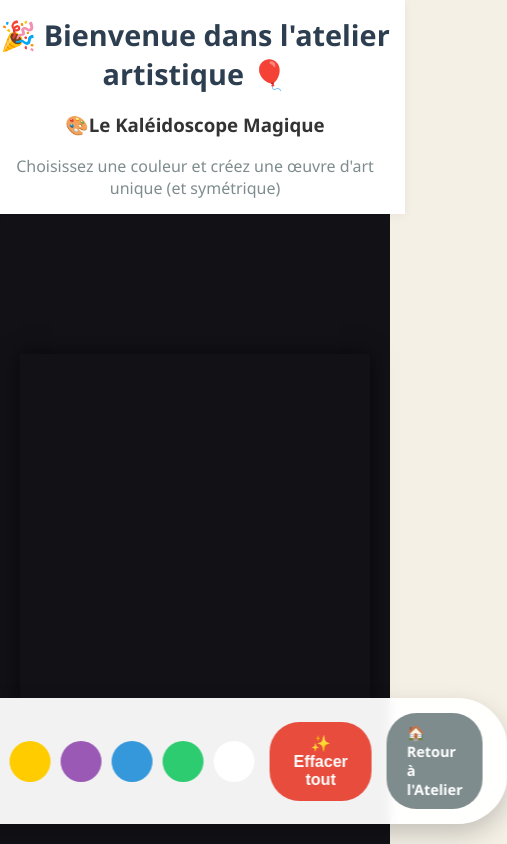
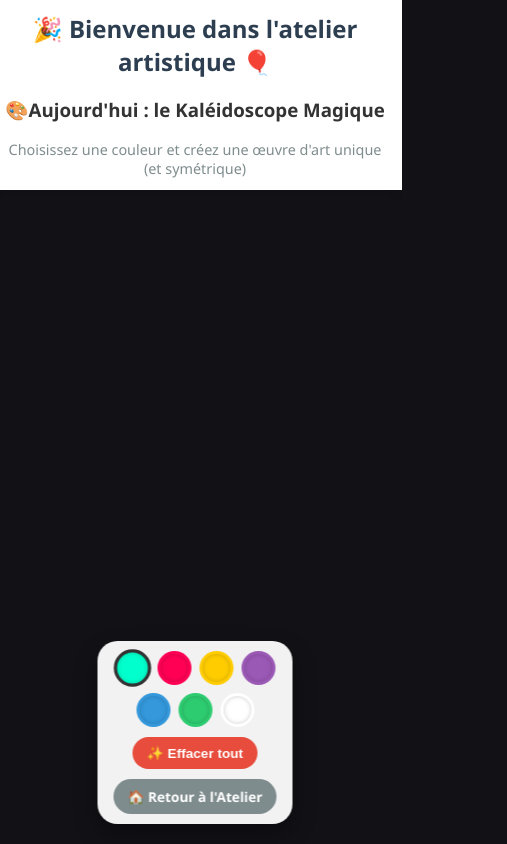
Before and after one commit to pierreg78-maker/Atelier_bis, a plain HTML site: page index.html in a window 390 px wide. Shown: the whole page, 507 px wide, since content can reach past the window. Drawn offline with Linux system fonts and the light colour scheme.

Commit message:
Refactor styles and layout for better user experience
Updated styles for improved aesthetics and responsiveness.

```diff
--- a/index.html
+++ b/index.html
@@ -7,7 +7,7 @@
     <style>
         :root {
             --primary: #4a6fa5;
-            --bg-site: #f4f0e6;
+            --bg-site: #111116; /* Fond sombre global pour une meilleure immersion */
         }
 
         body {
@@ -26,22 +26,22 @@
 
         header {
             width: 100%;
-            padding: 15px;
+            padding: 12px;
             text-align: center;
             background-color: white;
-            box-shadow: 0 2px 10px rgba(0,0,0,0.05);
+            box-shadow: 0 2px 10px rgba(0,0,0,0.1);
             z-index: 10;
         }
 
         h1 {
             margin: 0;
-            font-size: 1.8rem;
+            font-size: 1.5rem;
             color: #2c3e50;
         }
 
         .subtitle {
-            margin: 5px 0 0 0;
-            font-size: 1rem;
+            margin: 3px 0 0 0;
+            font-size: 0.9rem;
             color: #7f8c8d;
         }
 
@@ -52,39 +52,43 @@
             display: flex;
             justify-content: center;
             align-items: center;
-            background-color: #111116;
         }
 
         canvas {
             display: block;
             cursor: crosshair;
-            box-shadow: 0 0 20px rgba(0,0,0,0.5);
         }
 
+        /* BARRE D'OUTILS RESPONSIVE */
         #toolbar {
             position: absolute;
             bottom: 20px;
             left: 50%;
             transform: translateX(-50%);
             background: rgba(255, 255, 255, 0.95);
-            padding: 15px 25px;
-            border-radius: 50px;
+            padding: 12px 20px;
+            border-radius: 30px;
             display: flex;
+            flex-wrap: wrap; /* Permet le passage à la ligne si l'écran est trop étroit */
             gap: 15px;
             align-items: center;
-            box-shadow: 0 10px 25px rgba(0,0,0,0.2);
+            justify-content: center;
+            box-shadow: 0 10px 25px rgba(0,0,0,0.3);
             z-index: 10;
             backdrop-filter: blur(5px);
+            width: auto;
+            max-width: 90%; /* Évite de déborder sur les côtés */
         }
 
         .btn {
             border: none;
-            padding: 12px 24px;
-            border-radius: 30px;
-            font-size: 1rem;
+            padding: 10px 18px;
+            border-radius: 20px;
+            font-size: 0.9rem;
             font-weight: bold;
             cursor: pointer;
-            transition: transform 0.2s, background-color 0.2s;
+            transition: transform 0.2s;
+            white-space: nowrap; /* Empêche le texte du bouton de se couper en deux */
         }
 
         .btn:active {
@@ -101,27 +105,57 @@
             color: white;
             text-decoration: none;
             display: inline-block;
-            font-size: 0.9rem;
-            padding: 10px 20px;
         }
 
         .color-palette {
             display: flex;
-            gap: 10px;
+            gap: 8px;
+            flex-wrap: wrap;
+            justify-content: center;
         }
 
         .color-opt {
-            width: 35px;
-            height: 35px;
+            width: 32px;
+            height: 32px;
             border-radius: 50%;
             cursor: pointer;
             border: 3px solid transparent;
             transition: transform 0.2s;
+            box-shadow: inset 0 0 4px rgba(0,0,0,0.2);
         }
 
         .color-opt.active {
             border-color: #333;
             transform: scale(1.1);
+        }
+
+        /* ADAPTATION SPÉCIFIQUE POUR LES SMARTPHONES (ÉCRANS < 600px) */
+        @media (max-width: 600px) {
+            #toolbar {
+                flex-direction: column; /* Aligne la palette au-dessus des boutons */
+                gap: 10px;
+                padding: 10px 15px;
+                border-radius: 20px;
+            }
+
+            .action-buttons {
+                display: flex;
+                gap: 10px;
+                width: 100%;
+                justify-content: center;
+            }
+
+            .btn {
+                padding: 8px 14px;
+                font-size: 0.85rem;
+                flex: 1; /* Les deux boutons prennent la même largeur sur mobile */
+                text-align: center;
+            }
+
+            .color-opt {
+                width: 28px; /* Légère réduction des pastilles pour que tout tienne sur une ligne mobile */
+                height: 28px;
+            }
         }
     </style>
 </head>
@@ -129,7 +163,7 @@
 
     <header>
         <h1> &#127881 Bienvenue dans l'atelier artistique &#127880</h1>
-       <h3> 🎨Le Kaléidoscope Magique</h3>
+       <h3> 🎨Aujourd'hui : le Kaléidoscope Magique</h3>
         <p class="subtitle">Choisissez une couleur et créez une œuvre d'art unique (et symétrique)</p>
     </header>
 
```
